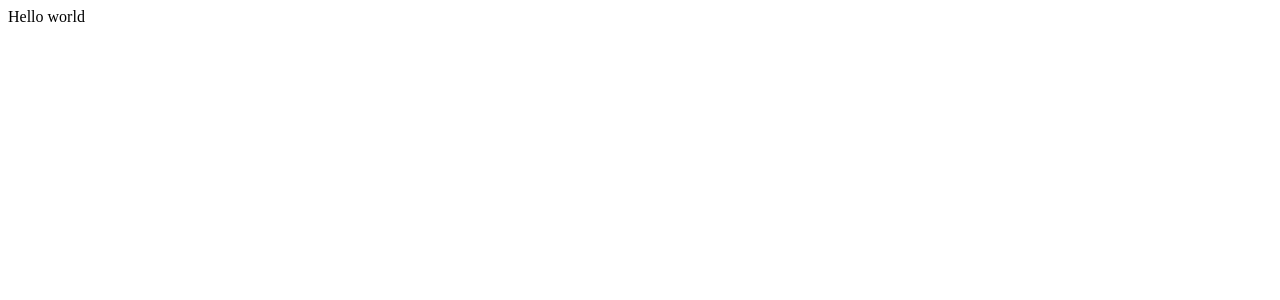
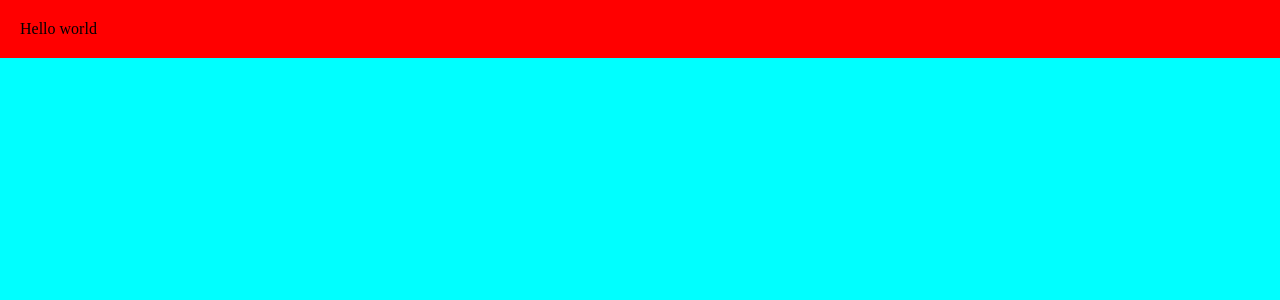
Before and after one commit to devgellert/blog-cms-frontend, a React (Create React App) app: page / in a window 1280 px wide. Shown: the top 300 px of the page. Built offline with nearby package versions, Linux system fonts and the light colour scheme.

Commit message:
[sass] setup

```diff
--- a/package.json
+++ b/package.json
@@ -14,6 +14,7 @@
     "@types/node": "^16.11.26",
     "@types/react": "^17.0.39",
     "@types/react-dom": "^17.0.13",
+    "node-sass": "^7.0.1",
     "react": "^17.0.2",
     "react-dom": "^17.0.2",
     "react-redux": "^7.2.6",
--- /dev/null
+++ b/src/app/App.module.scss
@@ -0,0 +1,4 @@
+.App {
+  background-color: red;
+  padding: 20px;
+}
--- a/src/App.tsx
+++ b/src/app/App.tsx
@@ -2,14 +2,15 @@ import React from "react";
 import { FC, memo } from "react";
 import { Provider } from "react-redux";
 //
-import store from "./redux/store";
+import store from "../redux/store";
+import css from "./App.module.scss";
 
 type Props = {};
 
 const App: FC<Props> = ({}) => {
     return (
         <Provider store={store}>
-            <div>Hello world</div>
+            <div className={css["App"]}>Hello world</div>
         </Provider>
     );
 };
--- /dev/null
+++ b/src/declaration.d.ts
@@ -0,0 +1,4 @@
+declare module "*.scss" {
+    const content: Record<string, string>;
+    export default content;
+}
--- a/src/index.tsx
+++ b/src/index.tsx
@@ -1,5 +1,6 @@
 import ReactDOM from "react-dom";
 //
-import App from "./App";
+import App from "./app/App";
+import "./styles/global.scss";
 
 ReactDOM.render(<App />, document.getElementById("root"));
--- /dev/null
+++ b/src/styles/global.scss
@@ -0,0 +1,8 @@
+* {
+  padding: 0;
+  margin: 0;
+}
+
+body {
+  background-color: aqua;
+}
```
Also changed, not shown: 1 other file (tests, documents, lock files or other folders).
